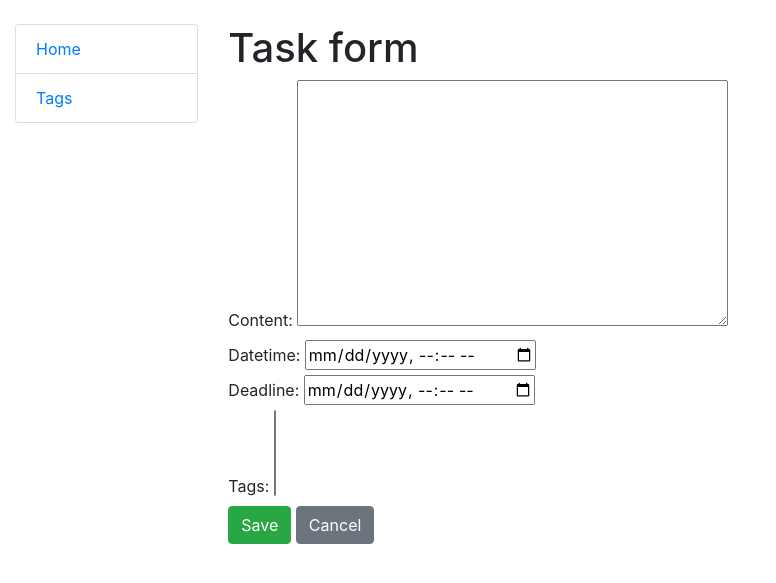
After one commit to hulchakk/todo-list-django, a Django app: page /tasks/create/ in a window 1280 px wide. The commit adds this page. Shown: the top 583 px of the page, without its empty margins (0-776 px from the left). Run offline with Django 5.2, Linux system fonts and the light colour scheme; data that the repository does not hold is empty.

Commit message:
feat(todo_app): add task_form page and task form

```diff
--- /dev/null
+++ b/templates/todo_app/task_form.html
@@ -0,0 +1,11 @@
+{% extends "base.html" %}
+
+{% block content %}
+  <h1>Task form</h1>
+  <form method="POST">
+    {% csrf_token %}
+    {{ form }}
+    <input type="submit" value="Save" class="btn btn-success">
+    <button type="button" onclick="history.back()" class="btn btn-secondary">Cancel</button>
+  </form>
+{% endblock content %}
--- /dev/null
+++ b/todo_app/forms.py
@@ -0,0 +1,33 @@
+from django import forms
+
+from todo_app.models import (
+    Task,
+    Tag,
+)
+
+
+class TaskForm(forms.ModelForm):
+    datetime = forms.DateTimeField(
+        widget=forms.DateTimeInput(
+            attrs={
+                "type": "datetime-local",
+            }
+        )
+    )
+    deadline = forms.DateTimeField(
+        widget=forms.DateTimeInput(
+            attrs={
+                "type": "datetime-local",
+            }
+        ),
+        required=False,
+    )
+
+    class Meta:
+        model = Task
+        fields = (
+            "content",
+            "datetime",
+            "deadline",
+            "tags",
+        )
--- a/todo_app/models.py
+++ b/todo_app/models.py
@@ -22,4 +22,6 @@ class Task(models.Model):
     tags = models.ManyToManyField(
         Tag,
         related_name="tasks",
+        null=True,
+        blank=True,
     )
--- a/todo_app/urls.py
+++ b/todo_app/urls.py
@@ -1,10 +1,14 @@
 from django.urls import path
 
-from todo_app.views import TaskListView
+from todo_app.views import (
+    TaskListView,
+    TaskCreateView,
+)
 
 
 urlpatterns = [
-    path("", TaskListView.as_view(), name="todo-list")
+    path("", TaskListView.as_view(), name="todo-list"),
+    path("tasks/create/", TaskCreateView.as_view(), name="task-create"),
 ]
 
 
--- a/todo_app/views.py
+++ b/todo_app/views.py
@@ -1,5 +1,7 @@
+from django.urls import reverse_lazy
 from django.views import generic
 
+from todo_app.forms import TaskForm
 from todo_app.models import (
     Task,
     Tag,
@@ -8,3 +10,9 @@ from todo_app.models import (
 
 class TaskListView(generic.ListView):
     model = Task
+
+
+class TaskCreateView(generic.CreateView):
+    model = Task
+    form_class = TaskForm
+    success_url = reverse_lazy("todo_app:todo-list")
```
Also changed, not shown: templates/todo_app/task_list.html (+7 -3 lines), todo_app/migrations/0002_alter_task_tags.py (added).
